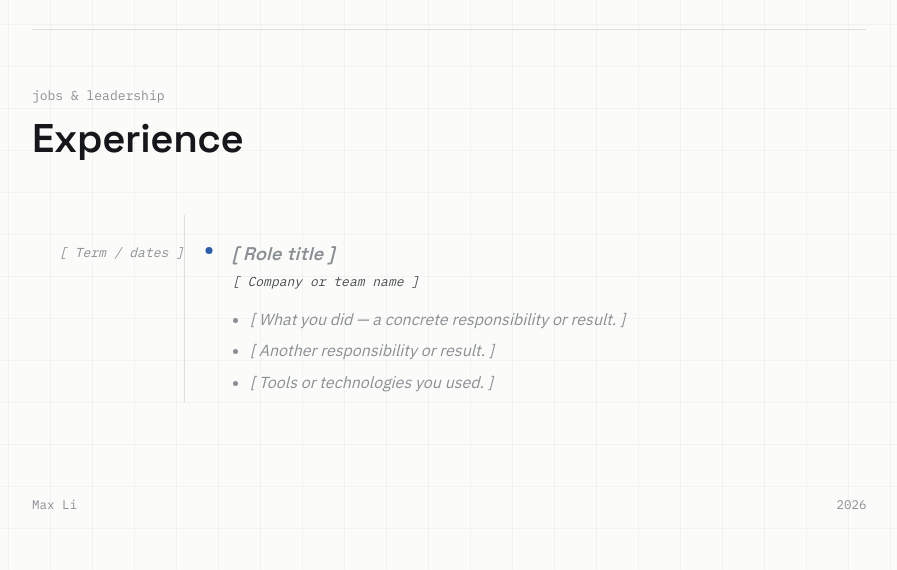
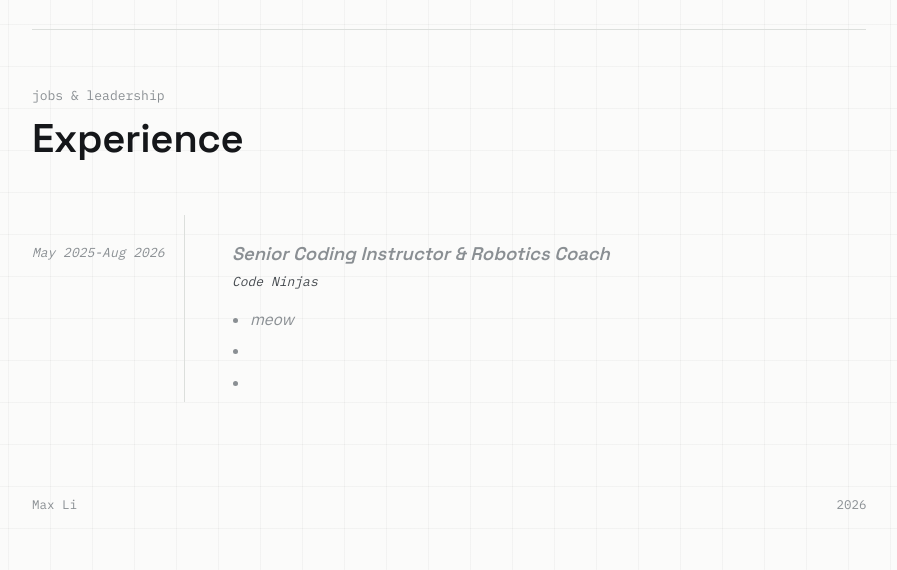
Before and after one commit to maxzli08/maxzli.com, a plain HTML site: page index.html in a window 1280 px wide. Shown: the part 1068-1638 px from the top of the page, without its empty margins (370-1267 px from the left). Drawn offline with Linux system fonts and the light colour scheme.

Commit message:
updates to website content

```diff
--- a/index.html
+++ b/index.html
@@ -61,14 +61,14 @@
         <div class="timeline">
 
           <article class="timeline-entry" data-reveal style="--i:3">
-            <div class="when placeholder">[ Term / dates ]</div>
+            <div class="when placeholder">May 2025-Aug 2026</div>
             <div class="body">
-              <h3 class="placeholder">[ Role title ]</h3>
-              <p class="org placeholder">[ Company or team name ]</p>
+              <h3 class="placeholder">Senior Coding Instructor & Robotics Coach</h3>
+              <p class="org placeholder">Code Ninjas</p>
               <ul>
-                <li class="placeholder">[ What you did — a concrete responsibility or result. ]</li>
-                <li class="placeholder">[ Another responsibility or result. ]</li>
-                <li class="placeholder">[ Tools or technologies you used. ]</li>
+                <li class="placeholder">meow</li>
+                <li class="placeholder"></li>
+                <li class="placeholder"></li>
               </ul>
             </div>
           </article>
--- a/scripts/content.json
+++ b/scripts/content.json
@@ -3,8 +3,8 @@
     {
       "title": "VEX Robotics",
       "metadata": [
-        ["Timeframe", "2022-2026"],
-        ["Role", "Team Captain, Lead Designer & Programmer"]
+        ["", "2022-2026"],
+        ["", "Team Captain, Lead Designer & Programmer"]
       ],
       "links": [
         ["Repo", "https://github.com/username/vex-robotics"],
--- a/styles.css
+++ b/styles.css
@@ -408,20 +408,7 @@ button { font-family: inherit; }
   font-size: 13px;
   color: var(--muted);
   padding-top: 4px;
-  text-align: right;
   position: relative;
-}
-
-.timeline-entry .when::after {
-  content: "";
-  position: absolute;
-  right: -25px;
-  top: 8px;
-  width: 7px;
-  height: 7px;
-  border-radius: 50%;
-  background: var(--accent);
-  transform: translateX(50%);
 }
 
 .timeline-entry .body { padding-left: 24px; }
```
